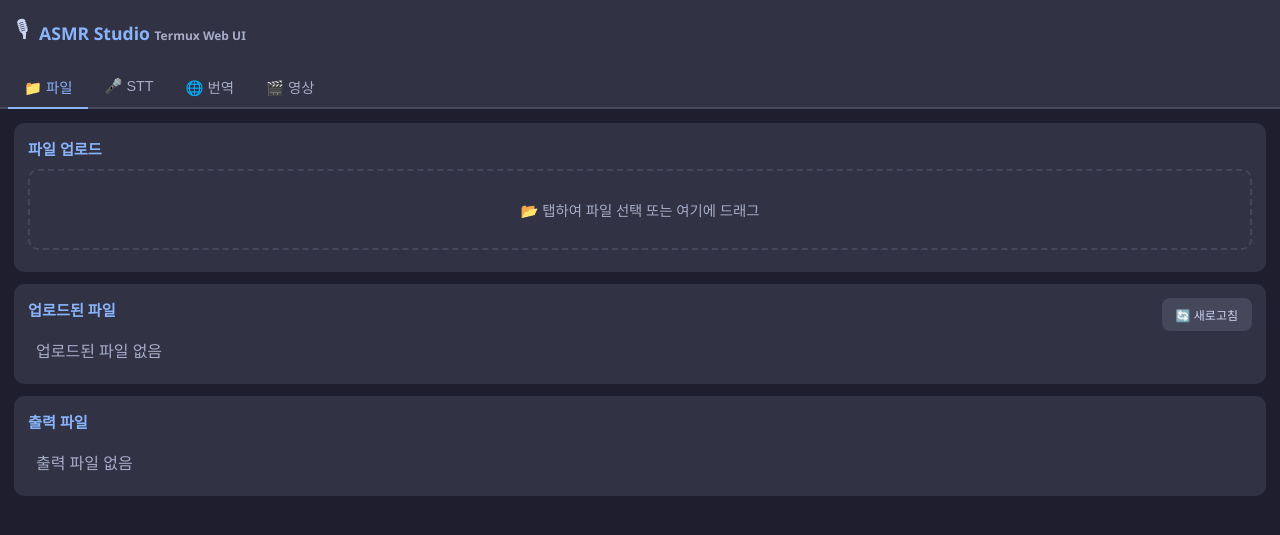
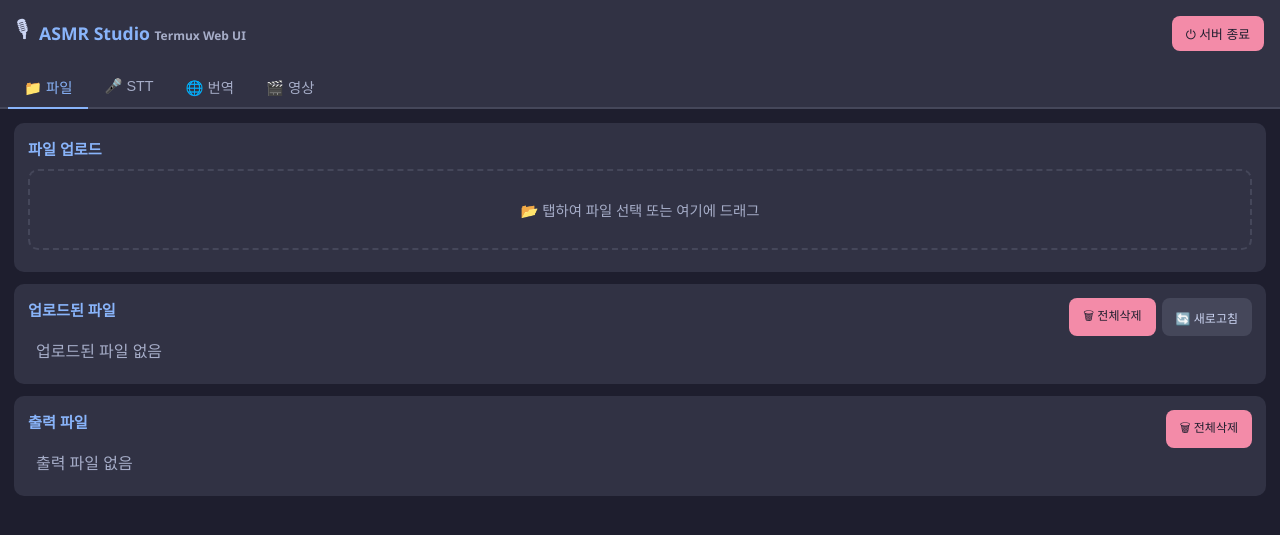
Before and after one commit to anycall6779/ASMR_autoTransalte_auto, a Flask app: page / in a window 1280 px wide. Shown: the top 535 px of the page. Run offline with Flask 3, Linux system fonts and the light colour scheme; data that the repository does not hold is empty.

Commit message:
Add files via upload

```diff
--- a/app.py
+++ b/app.py
@@ -153,6 +153,32 @@ def api_delete():
         target.unlink()
         return jsonify({"ok": True})
     return jsonify({"error": "파일 없음"}), 404
+
+
+# 전체 파일 삭제
+@app.route("/api/delete_all", methods=["POST"])
+def api_delete_all():
+    data   = request.json or {}
+    folder = data.get("folder", "uploads")
+    base   = UPLOAD_DIR if folder == "uploads" else OUTPUT_DIR
+    count  = 0
+    for f in base.iterdir():
+        if f.is_file():
+            f.unlink()
+            count += 1
+    return jsonify({"ok": True, "deleted": count})
+
+
+# 서버 종료
+@app.route("/api/shutdown", methods=["POST"])
+def api_shutdown():
+    import signal
+    def _kill():
+        time.sleep(0.5)
+        os.kill(os.getpid(), signal.SIGTERM)
+    threading.Thread(target=_kill, daemon=True).start()
+    return jsonify({"ok": True, "msg": "서버를 종료합니다..."})
+
 
 
 # ── STT 자막 생성 ───────────────────────────────────────────
--- a/templates/index.html
+++ b/templates/index.html
@@ -55,6 +55,7 @@ progress{width:100%;height:10px;border-radius:5px;margin-bottom:8px;accent-color
 <header>
   <span style="font-size:1.4rem">🎙</span>
   <h1>ASMR Studio <span style="font-size:.75rem;color:var(--sub);">Termux Web UI</span></h1>
+  <button class="btn danger" style="margin-left:auto;font-size:.8rem" onclick="shutdownServer()">⏻ 서버 종료</button>
 </header>
 
 <nav>
@@ -78,12 +79,19 @@ progress{width:100%;height:10px;border-radius:5px;margin-bottom:8px;accent-color
   </div>
 
   <div class="card">
-    <h2>업로드된 파일 <button class="btn" style="float:right;font-size:.75rem" onclick="loadFiles()">🔄 새로고침</button></h2>
+    <h2>업로드된 파일
+      <span style="float:right;display:flex;gap:6px">
+        <button class="btn danger" style="font-size:.75rem" onclick="deleteAll('uploads')">🗑 전체삭제</button>
+        <button class="btn" style="font-size:.75rem" onclick="loadFiles()">🔄 새로고침</button>
+      </span>
+    </h2>
     <div class="file-list" id="upload-list">로딩 중...</div>
   </div>
 
   <div class="card">
-    <h2>출력 파일</h2>
+    <h2>출력 파일
+      <button class="btn danger" style="float:right;font-size:.75rem" onclick="deleteAll('outputs')">🗑 전체삭제</button>
+    </h2>
     <div class="file-list" id="output-list">로딩 중...</div>
   </div>
 </div>
@@ -95,9 +103,9 @@ progress{width:100%;height:10px;border-radius:5px;margin-bottom:8px;accent-color
     <div class="row">
       <label>모델 크기</label>
       <select id="stt-model">
-        <option value="tiny">tiny (최소 메모리)</option>
+        <option value="tiny" selected>tiny (Termux 권장 — 4배 빠름)</option>
         <option value="base">base</option>
-        <option value="small" selected>small (권장)</option>
+        <option value="small">small (느림)</option>
         <option value="medium">medium</option>
         <option value="large-v2">large-v2</option>
         <option value="large-v3-turbo">large-v3-turbo</option>
@@ -328,6 +336,22 @@ async function delFile(name,folder){
   loadFiles();
 }
 
+async function deleteAll(folder){
+  const label=folder==='uploads'?'업로드 파일':'출력 파일';
+  if(!confirm(`⚠️ ${label} 전체를 삭제하시걐습니까?`)) return;
+  const r=await fetch('/api/delete_all',{method:'POST',headers:{'Content-Type':'application/json'},body:JSON.stringify({folder})});
+  const d=await r.json();
+  toast(`🗑 ${d.deleted}개 삭제됨`);
+  loadFiles();
+}
+
+async function shutdownServer(){
+  if(!confirm('⚠️ 서버를 종료하시걐습니까?\n(재시작: bash run.sh)')) return;
+  toast('서버 종료 중...', 3000);
+  await fetch('/api/shutdown',{method:'POST'}).catch(()=>{});
+  document.body.innerHTML='<div style="color:#f38ba8;text-align:center;padding:60px;font-size:1.2rem">서버가 종료되었습니다.<br><br><small>재시작: bash run.sh</small></div>';
+}
+
 // ── STT 파일 목록 ──
 function loadSttFiles(){
   fetch('/api/files').then(r=>r.json()).then(d=>{
--- a/transcriber.py
+++ b/transcriber.py
@@ -98,7 +98,7 @@ def detect_whisper_backend() -> str:
 
 def transcribe_audio(
     audio_path: str,
-    model_size: str = "small",
+    model_size: str = "tiny",        # Termux 기본: tiny (모바일 CPU 최적화, small보다 4배 빠름)
     language: str = "ja",
     use_denoise: bool = True,
     denoise_strength: float = 0.55,
```
